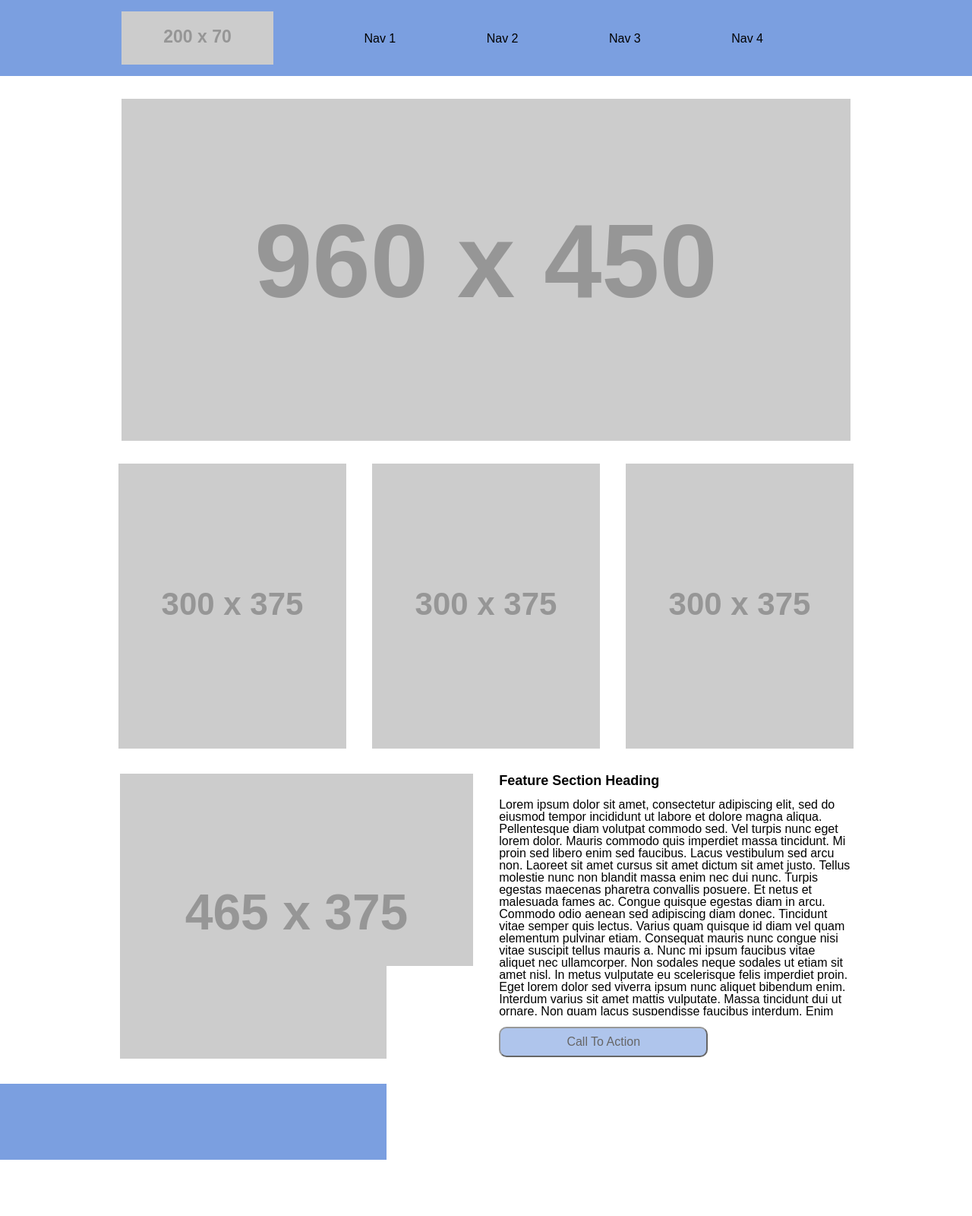
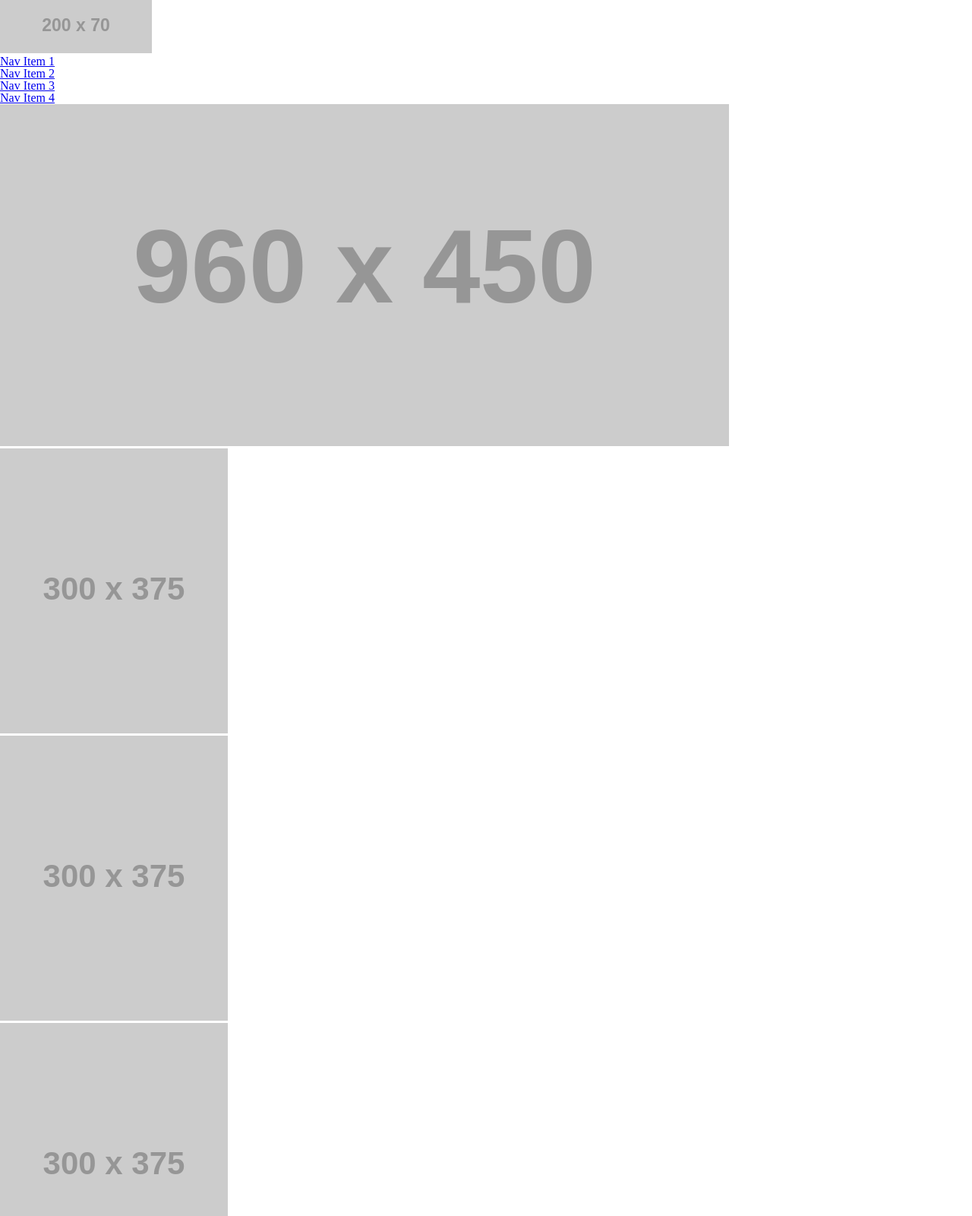
Before and after one commit to dmarchante/wirefame-exercise, a plain HTML site: page index.html in a window 1280 px wide. Shown: the top 1600 px of the page at 76% size. Before the commit the page ends 1526 px from the top, so only its background shows below. Drawn offline with Linux system fonts and the light colour scheme; placeholder pictures from the web are drawn by us.

Commit message:
setup html shell

```diff
--- a/css/style.css
+++ b/css/style.css
@@ -1,4 +1,5 @@
-body {
+
+/* body {
   font-family: sans-serif;
 }
 
@@ -113,13 +114,4 @@ main > div:last-child > div:last-child > div:last-child button {
 
 main > div:last-child > div:last-child > div:last-child button:hover {
   opacity: 1;
-}
-/* main > div:last-child > div:last-child {
-  padding-top: 15px;
 } */
-/* main > div:last-child > div:last-child > button {
-  border-radius: 4px;
-  width: 275px;
-  height: 40px;
-  font-size: 16px;
-} */
--- a/index.html
+++ b/index.html
@@ -1,16 +1,70 @@
-<html lang="en">
+<!DOCTYPE html>
+<html>
+  <head>
+    <title>Wireframe Exercise 201d56</title>
+    <link rel="stylesheet" href="css/reset.css">
+    <link rel="stylesheet" type="text/css" href="css/style.css" />
+  </head>
+  <body>
+    <header>
+      <nav>
+        <img src="http://placehold.it/200x70/000" alt="logo" title="logo"/>
+        <ul>
+          <li>
+            <a href="#">Nav Item 1</a>
+          </li>
+          <li>
+            <a href="#">Nav Item 2</a>
+          </li>
+          <li>
+            <a href="#">Nav Item 3</a>
+          </li>
+          <li>
+            <a href="#">Nav Item 4</a>
+          </li>
+        </ul>
+      </nav>
+    </header>
+
+    <main>
+      <img src="http://placehold.it/960x450/000" alt="hero image" title="hero image"/>
+      <ul>
+        <li>
+          <img src="http://placehold.it/300x375/000" alt="sub banner" tilte="sub banner"/>
+        </li>
+        <li>
+          <img src="http://placehold.it/300x375/000" alt="sub banner" tilte="sub banner"/>
+        </li>
+        <li>
+          <img src="http://placehold.it/300x375/000" alt="sub banner" tilte="sub banner"/>
+        </li>
+      </ul>
+      <section>
+          <img src="http://placehold.it/480x400/000" alt="featured section image" title="eatured section image" />
+          <div>
+            <h2>Featured Section Header</h2>
+            <p>Lorem ipsum dolor sit amet, consectetur adipiscing elit, sed do eiusmod tempor incididunt ut labore et dolore magna aliqua. Pellentesque diam volutpat commodo sed. Vel turpis nunc eget lorem dolor. Mauris commodo quis imperdiet massa tincidunt. Mi proin sed libero enim sed faucibus. Lacus vestibulum sed arcu non. Laoreet sit amet cursus sit amet dictum sit amet justo. Tellus molestie nunc non blandit massa enim nec dui nunc. Turpis egestas maecenas pharetra convallis posuere. Et netus et malesuada fames ac. Congue quisque egestas diam in arcu. Commodo odio aenean sed adipiscing diam donec. Tincidunt vitae semper quis lectus. Varius quam quisque id diam vel quam elementum pulvinar etiam. Consequat mauris nunc congue nisi vitae suscipit tellus mauris a. Nunc mi ipsum faucibus vitae aliquet nec ullamcorper. Non sodales neque sodales ut etiam sit amet nisl. In metus vulputate eu scelerisque felis imperdiet proin.</p>
+            <button>Call to Action</button>
+          </div>
+        </section>
+    </main>
+
+    <footer></footer>
+  </body>
+</html>
+<!-- <html lang="en">
   <head>
     <meta charset="UTF-8" />
     <meta name="viewport" content="width=device-width, initial-scale=1.0" />
     <meta http-equiv="X-UA-Compatible" content="ie=edge" />
     <link rel="stylesheet" href="css/reset.css" />
     <link rel="stylesheet" href="css/style.css" />
-    <title>Document</title>
+    <title>Wireframe Exercise</title>
   </head>
   <body>
     <header>
       <div>
-        <img src="https://placehold.it/200x70/ddd" alt="" />
+        <img src="https://placehold.it/200x70/ddd" alt="placeholder logo" />
         <nav>
           <ul>
             <li>Nav 1</li>
@@ -53,14 +107,11 @@
           <h2>Feature Section Heading</h2>
           <div>
             <p>
-              <!-- start slipsum code -->
               Lorem ipsum dolor sit amet, consectetur adipiscing elit, sed do eiusmod tempor incididunt ut labore et dolore magna aliqua. Pellentesque diam volutpat commodo sed. Vel turpis nunc eget lorem dolor. Mauris commodo quis imperdiet massa tincidunt. Mi proin sed libero enim sed faucibus. Lacus vestibulum sed arcu non. Laoreet sit amet cursus sit amet dictum sit amet justo. Tellus molestie nunc non blandit massa enim nec dui nunc. Turpis egestas maecenas pharetra convallis posuere. Et netus et malesuada fames ac. Congue quisque egestas diam in arcu. Commodo odio aenean sed adipiscing diam donec. Tincidunt vitae semper quis lectus. Varius quam quisque id diam vel quam elementum pulvinar etiam. Consequat mauris nunc congue nisi vitae suscipit tellus mauris a. Nunc mi ipsum faucibus vitae aliquet nec ullamcorper. Non sodales neque sodales ut etiam sit amet nisl. In metus vulputate eu scelerisque felis imperdiet proin.
               Eget lorem dolor sed viverra ipsum nunc aliquet bibendum enim. Interdum varius sit amet mattis vulputate. Massa tincidunt dui ut ornare. Non quam lacus suspendisse faucibus interdum. Enim lobortis scelerisque fermentum dui. In est ante in nibh mauris cursus mattis molestie a. Condimentum mattis pellentesque id nibh. Dignissim enim sit amet venenatis urna. Neque vitae tempus quam pellentesque nec nam aliquam sem et. Massa id neque aliquam vestibulum morbi blandit.
               Id neque aliquam vestibulum morbi. Tristique magna sit amet purus gravida. Posuere morbi leo urna molestie at elementum eu facilisis. A cras semper auctor neque vitae tempus quam. Commodo elit at imperdiet dui accumsan sit amet nulla facilisi. Molestie at elementum eu facilisis sed odio morbi. Lacus sed turpis tincidunt id aliquet. Egestas fringilla phasellus faucibus scelerisque. Amet consectetur adipiscing elit ut aliquam purus sit amet. Dictum sit amet justo donec enim diam vulputate. Ac turpis egestas maecenas pharetra convallis posuere morbi leo. Orci dapibus ultrices in iaculis nunc sed. Id diam vel quam elementum pulvinar etiam non quam lacus. A iaculis at erat pellentesque. Aliquam sem fringilla ut morbi tincidunt augue interdum velit euismod. Imperdiet sed euismod nisi porta. In est ante in nibh mauris cursus mattis. Cum sociis natoque penatibus et magnis dis parturient montes.
-              <!-- end slipsum code -->
             </p>
           </div>
-          <!-- <button>Click Me</button> -->
           <div>
               <button>Call To Action</button>
           </div>
@@ -69,4 +120,4 @@
     </main>
     <footer></footer>
   </body>
-</html>
+</html> -->
```
